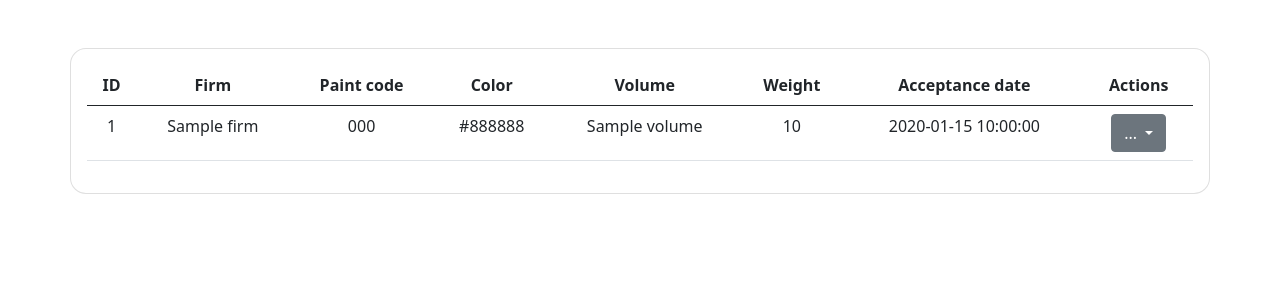
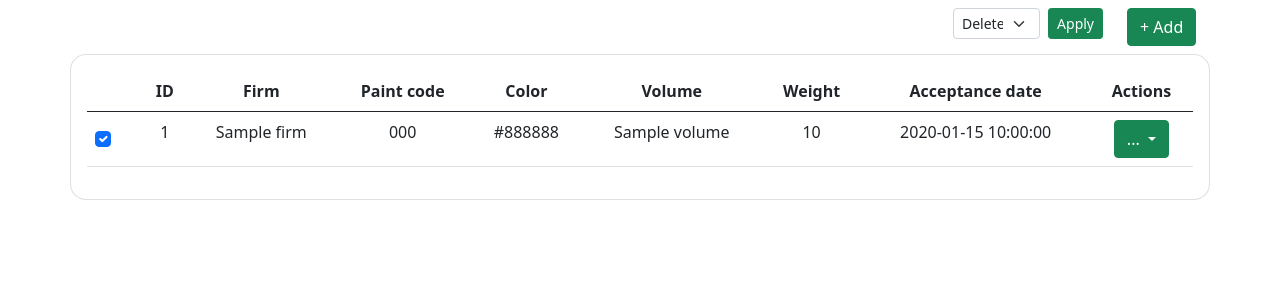
Before and after one commit to Captain-Cap/frontend, a Flask app: template cap/templates/stock.html in a window 1280 px wide. Shown: the part 64-364 px from the top of the page. Run offline with Flask 2, Linux system fonts and the light colour scheme; the template is opened without the code that fills it: most values are stand-ins (such as "Sample title", 1, 10 or a date in 2020).

Commit message:
feature: add balloon form

```diff
--- a/cap/api/schemas.py
+++ b/cap/api/schemas.py
@@ -11,7 +11,7 @@ class BalloonModel(BaseModel):
     paint_code: str
     color: str
     volume: int
-    weight: PositiveInt
+    weight: float
     acceptance_date: Optional[datetime]
 
     class Config:
--- a/cap/page/stock.py
+++ b/cap/page/stock.py
@@ -24,7 +24,7 @@ def all_balloons():
     return render_template('stock.html', context=context)
 
 
-@stock.post('/')
+@stock.post('/add_balloon')
 def add_balloon():
     balloon = BalloonModel(**request.form)
     balloon.acceptance_date = datetime.now()
--- a/cap/templates/stock.html
+++ b/cap/templates/stock.html
@@ -14,6 +14,11 @@
         <link rel="icon" type="image/png" sizes="32x32" href="static/images/favicon/favicon-32x32.png">
         <link rel="icon" type="image/png" sizes="16x16" href="stock/static/images/favicon/favicon-16x16.png">
         <link rel="manifest" href="static/images/favicon/site.webmanifest">
+
+        <script src="https://cdn.jsdelivr.net/npm/bootstrap@5.0.2/dist/js/bootstrap.bundle.min.js"
+                    integrity="sha384-MrcW6ZMFYlzcLA8Nl+NtUVF0sA7MsXsP1UyJoMp4YLEuNSfAP+JcXn/tWtIaxVXM"
+                crossorigin="anonymous">
+        </script>
 
         <style>
             .card {
@@ -63,7 +68,61 @@
             </div>
         </nav>
 
-        <div class="container my-5">
+        <div class="container my-2">
+            <div class="row justify-content-end">
+
+                <div class="col-2">
+                    <div class="ms-3" id="bulk-select-actions">
+                        <div class="d-flex">
+                            <select class="form-select form-select-sm" aria-label="Bulk actions">
+                                <option value="Delete">Delete</option>
+                                <option value="Archive">Edit</option>
+                            </select>
+                            <button class="btn btn-success btn-sm ms-2" type="button">Apply</button>
+                        </div>
+                    </div>
+                </div>
+
+                <div class="col-1">
+                    <button class="btn btn-success" type="button" data-bs-toggle="offcanvas" data-bs-target="#offcanvasRight" aria-controls="offcanvasRight">+ Add</button>
+                        <div class="offcanvas offcanvas-end" tabindex="-1" id="offcanvasRight" aria-labelledby="offcanvasRightLabel">
+                            <div class="offcanvas-header">
+                                <h5 id="offcanvasRightLabel">Add an aerosol can</h5>
+                                <button type="button" class="btn-close text-reset" data-bs-dismiss="offcanvas" aria-label="Close"></button>
+                            </div>
+                            <div class="offcanvas-body">
+                                <form action="/stock/add_balloon" method="post">
+                                      <div class="form-floating mb-2">
+                                        <input type="text" class="form-control" name="firm" id="Firm" required>
+                                        <label for="floatingInput">Firm</label>
+                                      </div>
+                                      <div class="form-floating mb-2">
+                                        <input type="text" class="form-control" name="paint_code" id="paint_code" required>
+                                        <label for="floatingPassword">Paint code</label>
+                                      </div>
+                                      <div class="form-floating mb-2">
+                                        <input type="text" class="form-control" name="color" id="color" required>
+                                        <label for="floatingPassword">Color</label>
+                                      </div>
+                                      <div class="form-floating mb-2">
+                                        <input type="text" class="form-control" name="volume" id="volume" required>
+                                        <label for="floatingPassword">Volume</label>
+                                      </div>
+                                      <div class="form-floating mb-2">
+                                        <input type="number" class="form-control" name="weight" id="weight" required>
+                                        <label for="floatingPassword">Weight</label>
+                                      </div>
+                                      <button type="submit" class="btn btn-success">Add</button>
+                                </form>
+                            </div>
+                        </div>
+                    </div>
+                </div>
+            </div>
+        </div>
+
+
+        <div class="container my-2">
             <div class="row">
                 <div class="card col-lg-12 col-md-8 cols-lg-3 mx-auto">
                     <div class="col-lg-12 col-md-8 cols-lg-3 mx-auto">
@@ -71,6 +130,7 @@
                             <table class="table table-hover">
                                 <thead>
                                     <tr class="fw-bolder fs-6 text-gray-800">
+                                    <th></th>
                                     <th>ID</th>
                                     <th>Firm</th>
                                     <th>Paint code</th>
@@ -84,6 +144,11 @@
                                 <tbody>
                                     {% for balloon in context.list_balloons %}
                                     <tr>
+                                        <td class="align-middle white-space-nowrap">
+                                            <div class="form-check mb-0">
+                                                <input class="form-check-input" type="checkbox" id="checkbox-1" checked="false">
+                                            </div>
+                                        </td>
                                         <td>{{ balloon.uid }}</td>
                                         <td>{{ balloon.firm }}</td>
                                         <td>{{ balloon.paint_code }}</td>
@@ -91,15 +156,18 @@
                                         <td>{{ balloon.volume }}</td>
                                         <td>{{balloon.weight}}</td>
                                         <td>{{ balloon.acceptance_date }}</td>
-                                        <td><div class="dropdown">
-                                            <button class="btn btn-secondary dropdown-toggle" type="button" id="dropdownMenuButton1" data-bs-toggle="dropdown" aria-expanded="false">
-                                              ...
-                                            </button>
-                                            <ul class="dropdown-menu" aria-labelledby="dropdownMenuButton1">
-                                              <li><a class="dropdown-item" href="#">Edit</a></li>
-                                              <li><a class="dropdown-item" href="#">Delete</a></li>
-                                            </ul>
-                                          </div></td>
+                                        <td>
+                                            <div class="dropdown">
+                                                <button class="btn btn-success dropdown-toggle" type="button" id="dropdownMenuButton" data-bs-toggle="dropdown" aria-expanded="false">
+                                                  ...
+                                                </button>
+                                                <ul class="dropdown-menu" aria-labelledby="dropdownMenuButton">
+                                                  <button class="btn" type="submit" href="#">Edit</button>
+                                                  <buttons class="btn" type="submit" href="#">Delete</button>
+                                                </ul>
+                                            </div>
+                                        </td>
+
                                     </tr>
                                     {% endfor %}
                                 </tbody>
@@ -111,8 +179,5 @@
         </div>
 
 
-        <script src="https://cdn.jsdelivr.net/npm/bootstrap@5.2.0-beta1/dist/js/bootstrap.bundle.min.js">
-
-        </script>
       </body>
 </html>
```
